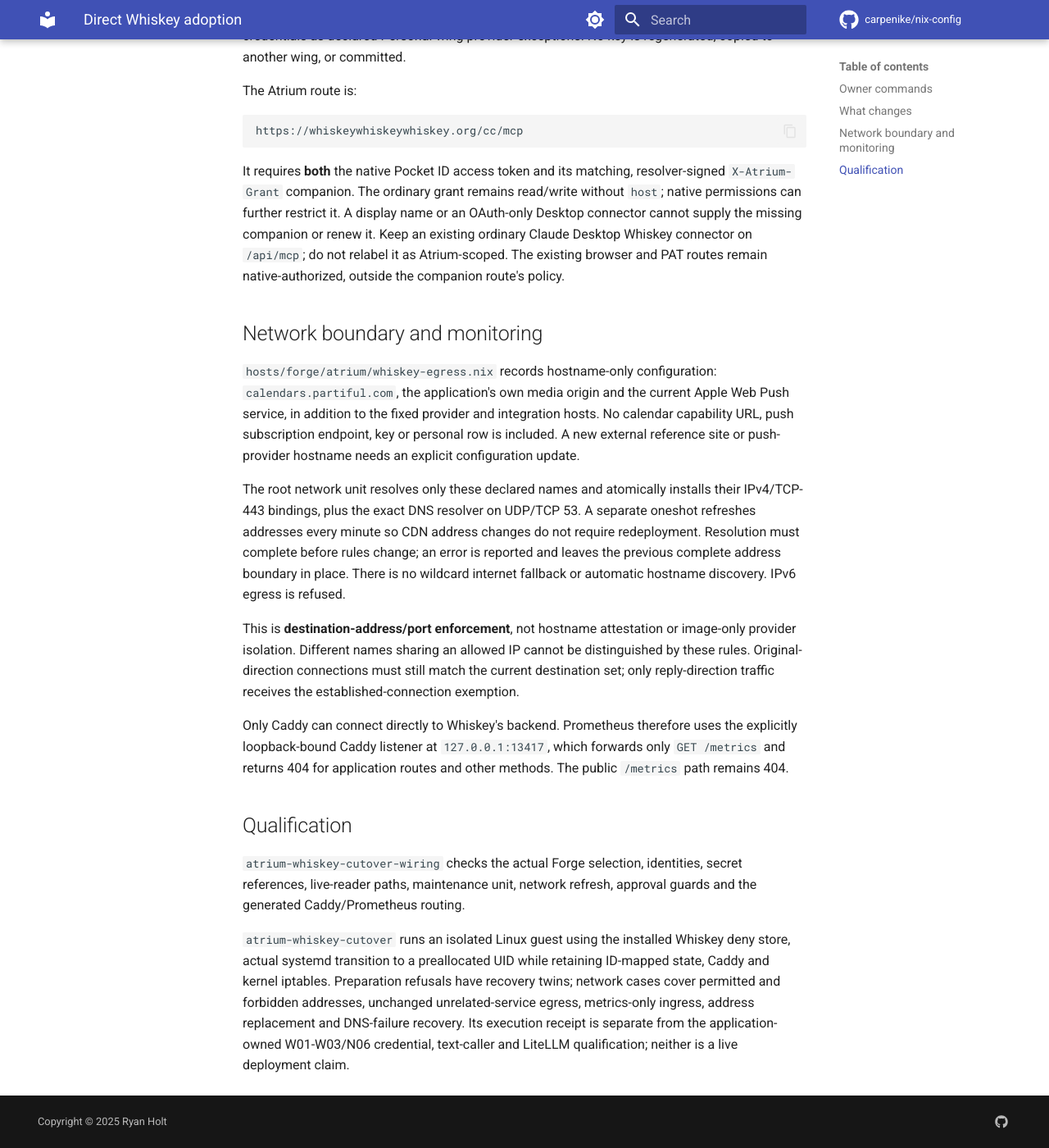
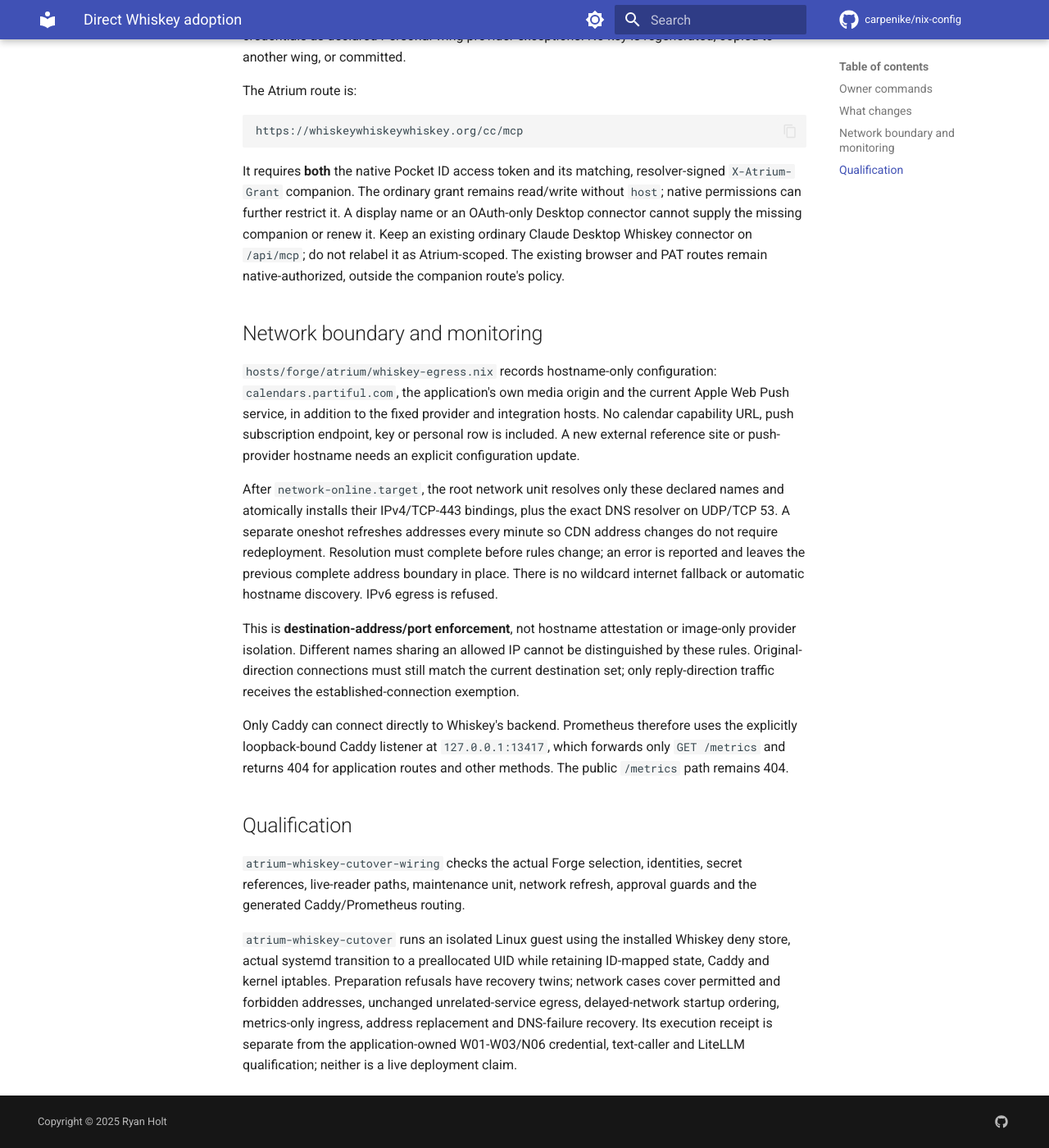
Before and after one commit to carpenike/nix-config, an MkDocs documentation site: the page built from docs/services/atrium-whiskey-cutover.md, in a window 1280 px wide and 1400 px high, scrolled down 1327 px. Shown: the whole window at 82% size. Built offline with MkDocs 1.6.1 and Material for MkDocs 9.7.7, drawn with Linux system fonts in a browser that asks for light colours; comment, search, counter and statistics services are not loaded.

Commit message:
fix: order Whiskey egress after usable networking
Exercise the actual selected dependency ordering with delayed network readiness in the isolated guest. Keep unadopted installations free of optional Whiskey secret preparation dependencies.

Co-authored-by: Copilot <223556219+Copilot@users.noreply.github.com>

Copilot-Session: 07549712-8ad0-4630-9bd3-ac67b7a539cc

```diff
--- a/docs/services/atrium-whiskey-cutover.md
+++ b/docs/services/atrium-whiskey-cutover.md
@@ -79,8 +79,9 @@ No calendar capability URL, push subscription endpoint, key or personal row is
 included. A new external reference site or push-provider hostname needs an
 explicit configuration update.
 
-The root network unit resolves only these declared names and atomically installs
-their IPv4/TCP-443 bindings, plus the exact DNS resolver on UDP/TCP 53. A separate
+After `network-online.target`, the root network unit resolves only these declared
+names and atomically installs their IPv4/TCP-443 bindings, plus the exact DNS
+resolver on UDP/TCP 53. A separate
 oneshot refreshes addresses every minute so CDN address changes do not require
 redeployment. Resolution must complete before rules change; an error is reported
 and leaves the previous complete address boundary in place. There is no wildcard
@@ -108,7 +109,8 @@ Whiskey deny store, actual systemd transition to a preallocated UID while
 retaining ID-mapped state,
 Caddy and kernel iptables. Preparation refusals have recovery twins; network
 cases cover permitted and forbidden addresses, unchanged unrelated-service
-egress, metrics-only ingress, address replacement and DNS-failure recovery.
+egress, delayed-network startup ordering, metrics-only ingress, address
+replacement and DNS-failure recovery.
 Its execution receipt is separate from the application-owned W01-W03/N06
 credential, text-caller and LiteLLM qualification; neither is a live deployment
 claim.
```
Also changed, not shown: 5 other files.
